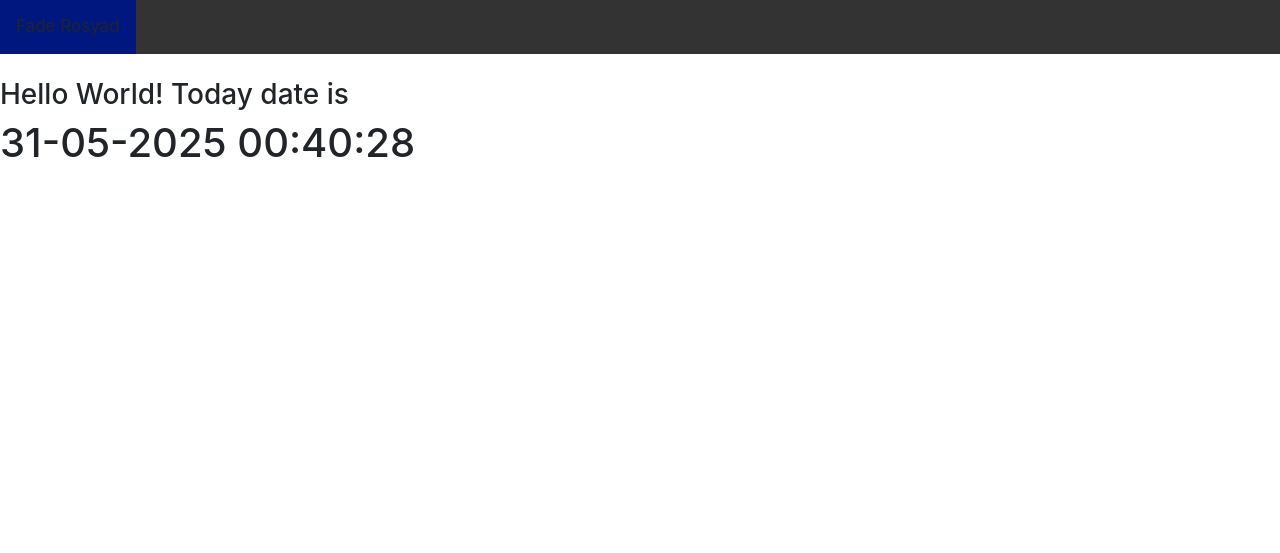
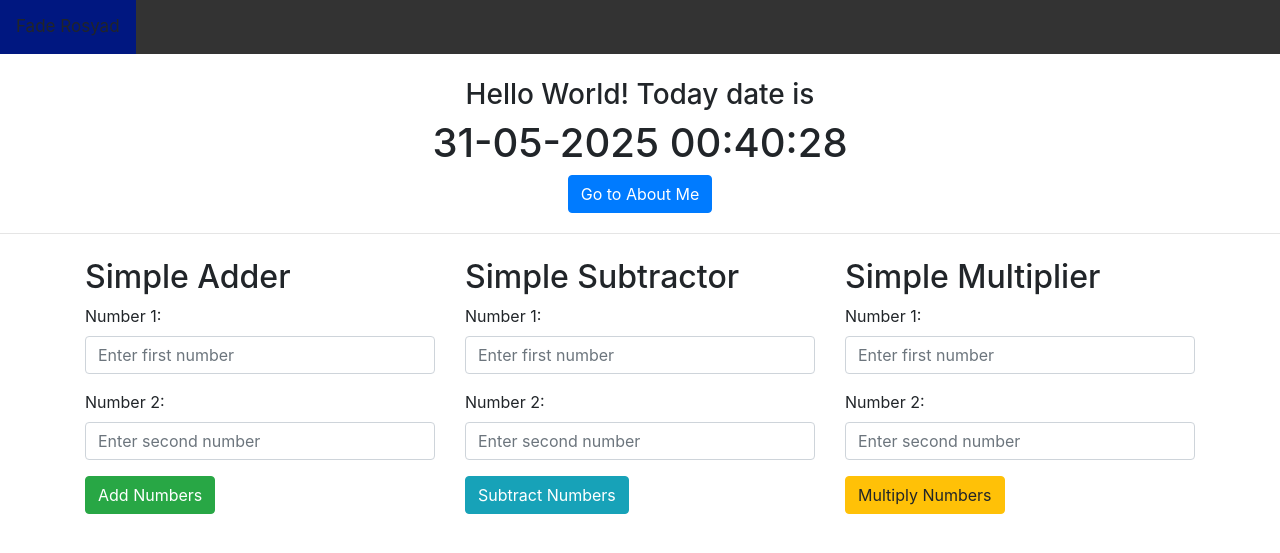
Before and after one commit to faderosyad/flask_project_101, a Flask app: page / in a window 1280 px wide. Shown: the top 553 px of the page. Run offline with Flask 3, Linux system fonts and the light colour scheme; some libraries are stand-ins or nearby versions.

Commit message:
feat(calculation): add calculation to frontpage

```diff
--- a/app.py
+++ b/app.py
@@ -1,44 +1,21 @@
 # Fade Khalifah Rosyad
 # faderosyad@gmail.com
 # Started: 13 January 2020
+# Vibe coding with Gemini
 
 # Main script for Flask Web Application
-
-from flask import Flask, render_template, request, Response
-from datetime import datetime, timedelta
-
-# from resource.movie import movies
-
-# from database.db import initialize_db
-# from database.models import Movie
+from flask import Flask
+from routes.main_routes import main_bp # Import the Blueprint
 
 app = Flask(__name__)
 
+# Configuration can remain here
 app.config['MONGIDB_SETTINGS'] = {
     'host': 'mongodb://localhost/movie-bag'
     }
 
-# initialize_db(app)
-# app.register_blueprint(movies)
-
-def getTimestamp():
-    nowDateTime = datetime.now() + timedelta(hours=7)
-    formatDateTime = nowDateTime.strftime("%d-%m-%Y %H:%M:%S")
-    return formatDateTime
-
-@app.route('/')
-def frontpage():
-    dateTime = getTimestamp()
-    helloMessage = "Hello World! \n Today date is "
-    return render_template('frontpage.html', helloMessage = helloMessage, dateTime = dateTime)
-
-@app.route('/about_me')
-def about_me():
-    name = "Fade Khalifah Rosyad"
-    jobs = "Software Development Engineer"
-    linkedin = "https://www.linkedin.com/in/faderosyad/"
-    github = "https://github.com/faderosyad"
-    return render_template('aboutme.html', name = name, jobs = jobs, linkedin = linkedin, github = github)
+# Register the Blueprint
+app.register_blueprint(main_bp)
 
 if __name__ == '__main__':
     app.run(host='0.0.0.0', debug = True, port= 2323)
--- /dev/null
+++ b/routes/main_routes.py
@@ -0,0 +1,72 @@
+from flask import Blueprint, render_template, request
+from utils.time_helper import getTimestamp
+from utils.simple_calculation import simpleAdd, simpleSubtract, simpleMultiply
+
+# Create a Blueprint instance
+# The first argument 'main' is the Blueprint's name, used in url_for
+# The second argument __name__ helps Flask locate resources like templates
+main_bp = Blueprint('main', __name__, template_folder='../templates')
+
+@main_bp.route('/', methods=['GET', 'POST'])
+def frontpage():
+    dateTime = getTimestamp()
+    helloMessage = "Hello World! \n Today date is "
+
+    addition_result = None
+    subtraction_result = None
+    multiplication_result = None
+
+    # Helper function to parse inputs and perform calculation
+    def calculate(num1_str, num2_str, operation_func):
+        if num1_str and num2_str:
+            num1 = float(num1_str)
+            num2 = float(num2_str)
+            return operation_func(num1, num2)
+        elif num1_str is None or num2_str is None: # Should not happen if fields are required, but good for robustness
+            return "Please provide both numbers."
+        else: # Handles empty strings if they somehow bypass client-side validation
+            return "Input fields cannot be empty."
+
+    if request.method == 'POST':
+        action = request.form.get('action') # Identifies which form was submitted
+
+        try:
+            if action == 'add':
+                addition_result = calculate(
+                    request.form.get('add_num1'),
+                    request.form.get('add_num2'),
+                    simpleAdd
+                )
+            elif action == 'subtract':
+                subtraction_result = calculate(
+                    request.form.get('sub_num1'),
+                    request.form.get('sub_num2'),
+                    simpleSubtract
+                )
+            elif action == 'multiply':
+                multiplication_result = calculate(
+                    request.form.get('mul_num1'),
+                    request.form.get('mul_num2'),
+                    simpleMultiply
+                )
+        except ValueError:
+            error_message = "Invalid input. Please enter numbers only."
+            if action == 'add': addition_result = error_message
+            elif action == 'subtract': subtraction_result = error_message
+            elif action == 'multiply': multiplication_result = error_message
+        except Exception as e:
+            error_message = f"An unexpected error occurred: {str(e)}"
+            if action == 'add': addition_result = error_message
+            elif action == 'subtract': subtraction_result = error_message
+            elif action == 'multiply': multiplication_result = error_message
+
+    return render_template('frontpage.html', helloMessage=helloMessage, dateTime=dateTime,
+                           addition_result=addition_result, subtraction_result=subtraction_result, multiplication_result=multiplication_result)
+
+@main_bp.route('/about_me')
+def about_me():
+    name = "Fade Khalifah Rosyad"
+    jobs = "Software Development Engineer"
+    linkedin = "https://www.linkedin.com/in/faderosyad/"
+    github = "https://github.com/faderosyad"
+    return render_template('aboutme.html', name = name, jobs = jobs, linkedin = linkedin, github = github)
--- a/templates/aboutme.html
+++ b/templates/aboutme.html
@@ -15,8 +15,8 @@
         <h3>{{name}}</h3>
         <h1>{{jobs}}</h1>
 
-        <a href={{linkedin}}></a>
-        <a href={{github}}></a>
+        <p><a href="{{ linkedin }}" class="btn btn-info" target="_blank">LinkedIn Profile</a></p>
+        <p><a href="{{ github }}" class="btn btn-dark" target="_blank">GitHub Profile</a></p>
 
     </body>
 </html>
--- a/templates/frontpage.html
+++ b/templates/frontpage.html
@@ -47,9 +47,75 @@
             <a class="active">Fade Rosyad</a>
         </div>
 
-        <br>
-        <h3>{{helloMessage}}</h3>
-        <h1>{{dateTime}}</h1>
+        <div class="container text-center mt-4"> <!-- Added container, text-center and margin-top -->
+            <h3>{{helloMessage}}</h3>
+            <h1>{{dateTime}}</h1>
+            <p><a href="{{ url_for('main.about_me') }}" class="btn btn-primary">Go to About Me</a></p> <!-- Wrapped button in a <p> for better block behavior for centering -->
+        </div>
+
+        <hr style="margin-top: 20px; margin-bottom: 20px;">
+
+        <!-- Calculators Section -->
+        <div class="container mt-4">
+            <div class="row">
+                <!-- Simple Adder -->
+                <div class="col-md-4 mb-3">
+                    <h2>Simple Adder</h2>
+                    <form method="POST" action="{{ url_for('main.frontpage') }}">
+                        <div class="form-group">
+                            <label for="add_num1">Number 1:</label>
+                            <input type="number" step="any" class="form-control" id="add_num1" name="add_num1" placeholder="Enter first number" value="{{ request.form.get('add_num1', '') if request.form.get('action') == 'add' else '' }}" required>
+                        </div>
+                        <div class="form-group">
+                            <label for="add_num2">Number 2:</label>
+                            <input type="number" step="any" class="form-control" id="add_num2" name="add_num2" placeholder="Enter second number" value="{{ request.form.get('add_num2', '') if request.form.get('action') == 'add' else '' }}" required>
+                        </div>
+                        <button type="submit" name="action" value="add" class="btn btn-success">Add Numbers</button>
+                    </form>
+                    {% if addition_result is not none %}
+                        <p class="mt-3"><strong>Result:</strong> <span id="additionResult">{{ addition_result }}</span></p>
+                    {% endif %}
+                </div>
+
+                <!-- Simple Subtractor -->
+                <div class="col-md-4 mb-3">
+                    <h2>Simple Subtractor</h2>
+                    <form method="POST" action="{{ url_for('main.frontpage') }}">
+                        <div class="form-group">
+                            <label for="sub_num1">Number 1:</label>
+                            <input type="number" step="any" class="form-control" id="sub_num1" name="sub_num1" placeholder="Enter first number" value="{{ request.form.get('sub_num1', '') if request.form.get('action') == 'subtract' else '' }}" required>
+                        </div>
+                        <div class="form-group">
+                            <label for="sub_num2">Number 2:</label>
+                            <input type="number" step="any" class="form-control" id="sub_num2" name="sub_num2" placeholder="Enter second number" value="{{ request.form.get('sub_num2', '') if request.form.get('action') == 'subtract' else '' }}" required>
+                        </div>
+                        <button type="submit" name="action" value="subtract" class="btn btn-info">Subtract Numbers</button>
+                    </form>
+                    {% if subtraction_result is not none %}
+                        <p class="mt-3"><strong>Result:</strong> <span id="subtractionResult">{{ subtraction_result }}</span></p>
+                    {% endif %}
+                </div>
+
+                <!-- Simple Multiplier -->
+                <div class="col-md-4 mb-3">
+                    <h2>Simple Multiplier</h2>
+                    <form method="POST" action="{{ url_for('main.frontpage') }}">
+                        <div class="form-group">
+                            <label for="mul_num1">Number 1:</label>
+                            <input type="number" step="any" class="form-control" id="mul_num1" name="mul_num1" placeholder="Enter first number" value="{{ request.form.get('mul_num1', '') if request.form.get('action') == 'multiply' else '' }}" required>
+                        </div>
+                        <div class="form-group">
+                            <label for="mul_num2">Number 2:</label>
+                            <input type="number" step="any" class="form-control" id="mul_num2" name="mul_num2" placeholder="Enter second number" value="{{ request.form.get('mul_num2', '') if request.form.get('action') == 'multiply' else '' }}" required>
+                        </div>
+                        <button type="submit" name="action" value="multiply" class="btn btn-warning">Multiply Numbers</button>
+                    </form>
+                    {% if multiplication_result is not none %}
+                        <p class="mt-3"><strong>Result:</strong> <span id="multiplicationResult">{{ multiplication_result }}</span></p>
+                    {% endif %}
+                </div>
+            </div>
+        </div>
 
     </body>
 </html>
--- /dev/null
+++ b/utils/time_helper.py
@@ -0,0 +1,6 @@
+from datetime import datetime, timedelta
+
+def getTimestamp():
+    nowDateTime = datetime.now() + timedelta(hours=7)
+    formatDateTime = nowDateTime.strftime("%d-%m-%Y %H:%M:%S")
+    return formatDateTime
```
Also changed, not shown: utils/simple_calculation.py (added, +8 -0 lines), routes/__init__.py (added), utils/__init__.py (added).
